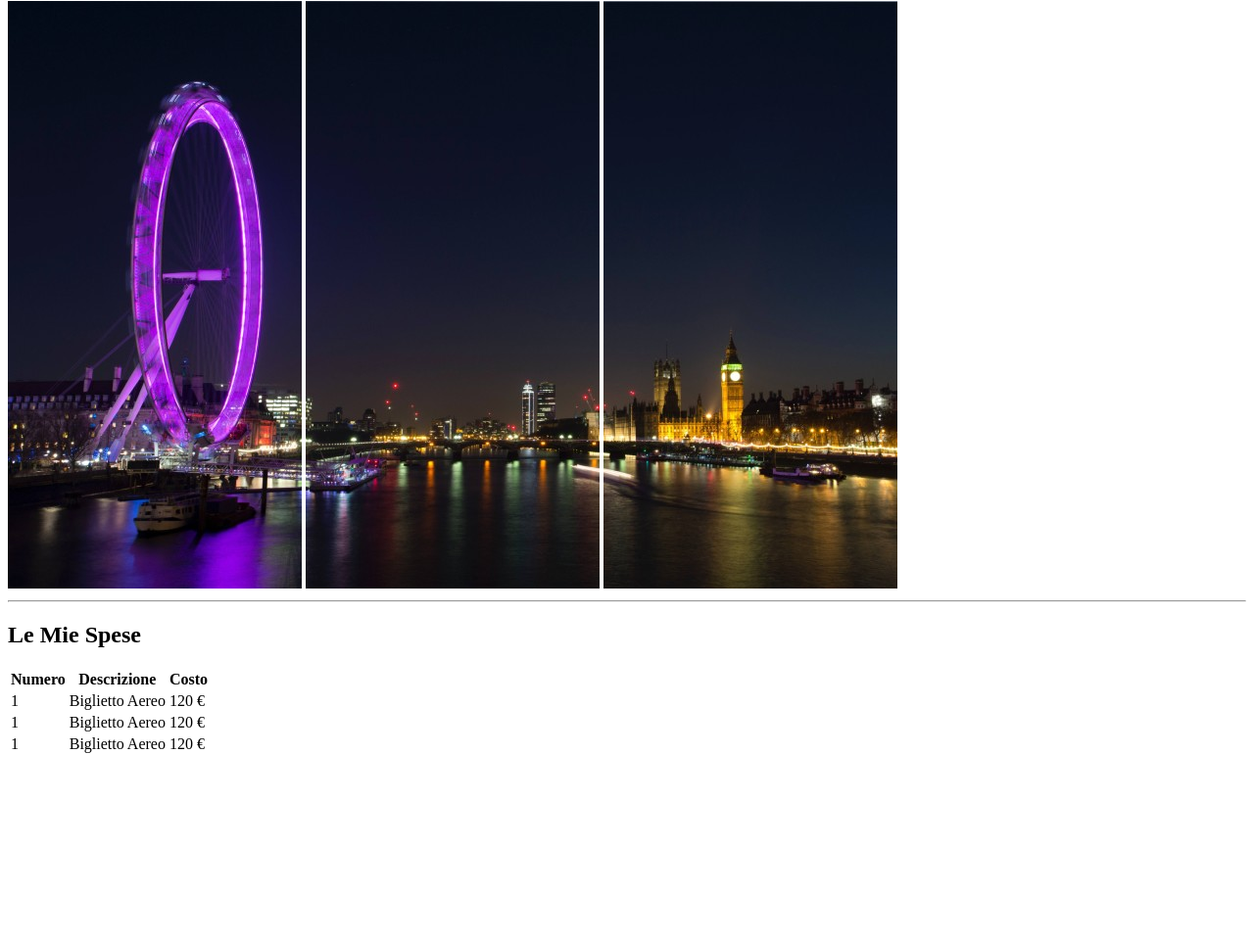
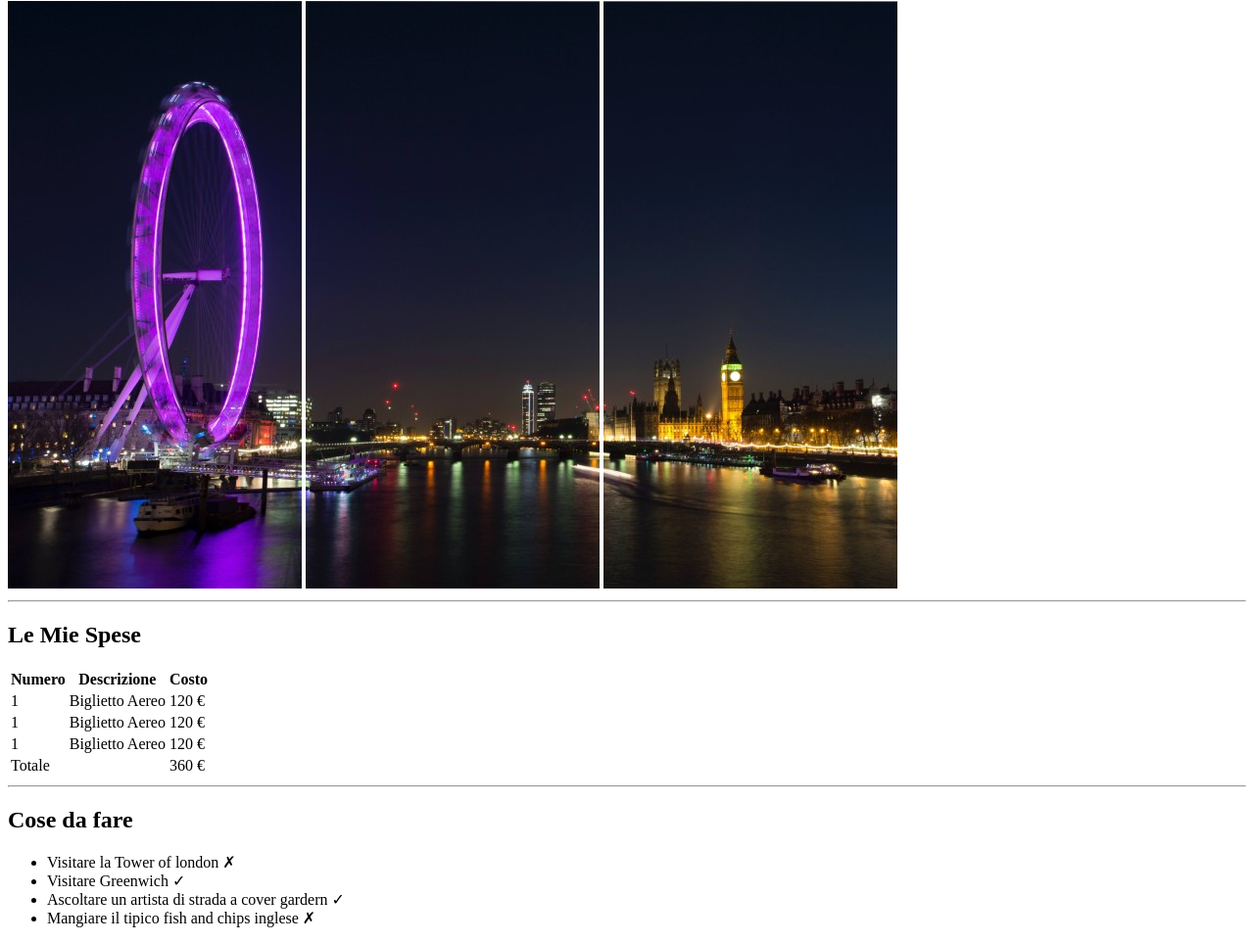
Before and after one commit to SimoneMondello/html-london-trip, a plain HTML site: page index.html in a window 1280 px wide. Shown: the part 79-1042 px from the top of the page at 98% size. Before the commit the page ends 859 px from the top, so only its background shows below. Drawn offline with Linux system fonts and the light colour scheme; files whose address does not match are found by name.

Commit message:
Commit-cose.da.fare

```diff
--- a/index.html
+++ b/index.html
@@ -43,12 +43,30 @@
                     <td>1</td>
                     <td>Biglietto Aereo</td>
                     <td>120 &euro;</td>
+    <!--Fine Corpo Tabella-->
     </tbody>
 
+    <!--Chiusura Tabella-->
+
+    <tfoot>
+
+        <td>Totale</td>
+        <td> </td>
+        <td>360 &euro;</td>
 
 
+    </tfoot>
+    <!--Chiusura /tabella-->
 </table>
+<hr>
 
+<h2>Cose da fare</h2>
+    <ul>
+        <li>Visitare la Tower of london &cross; </li>
+        <li>Visitare Greenwich &check;</li>
+        <li>Ascoltare un artista di strada a cover gardern &check;</li>
+        <li>Mangiare il tipico fish and chips inglese &cross;</li>
+    </ul>
 
 </body>
 </html>
```
